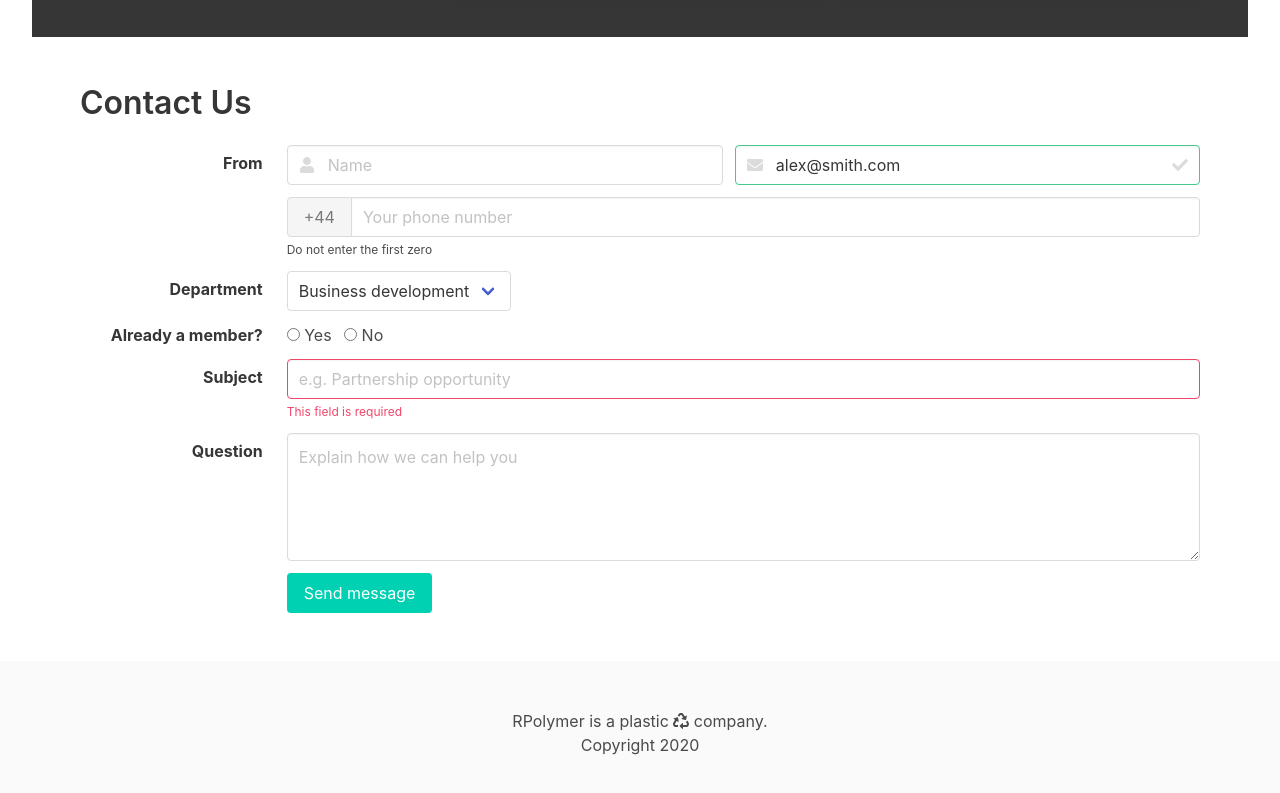
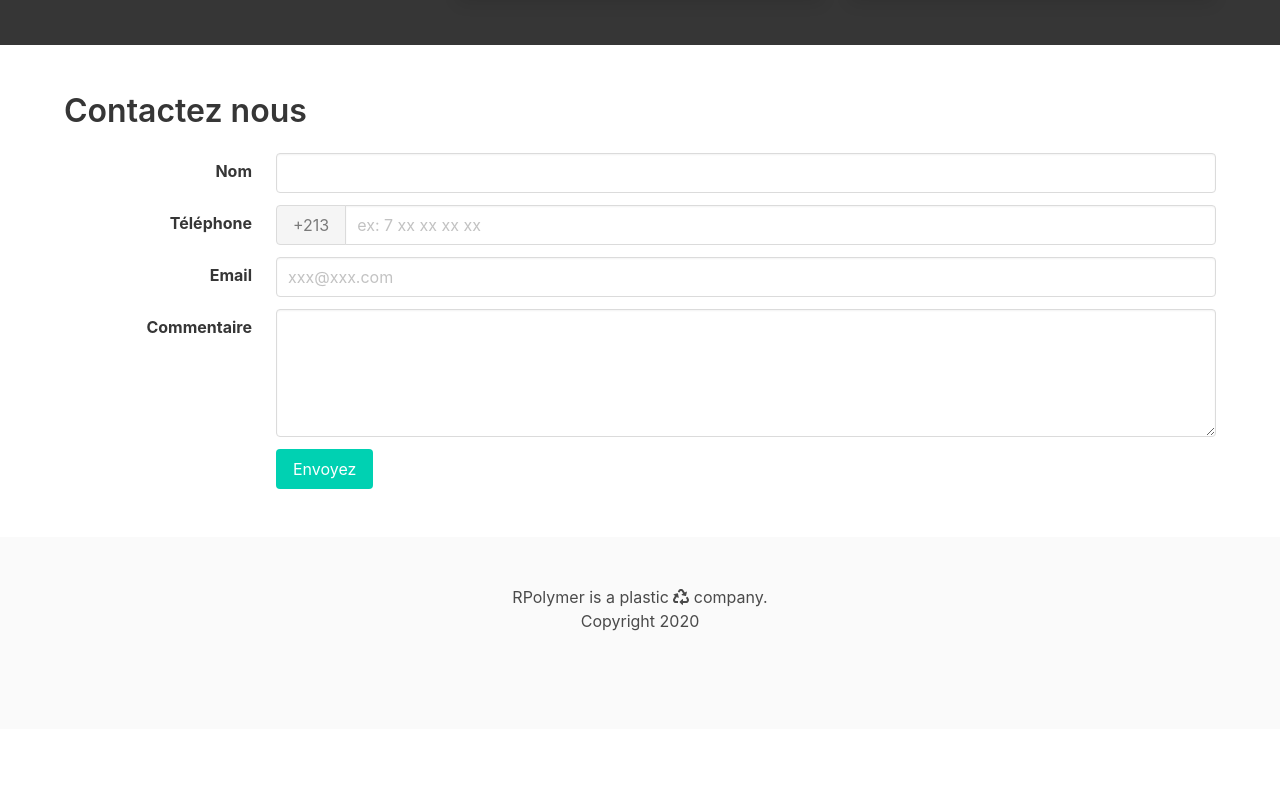
Before and after one commit to badidou/badidou.github.io, a plain HTML site: page index.html in a window 1280 px wide. Shown: the part 1395-2188 px from the top of the page. After the commit the page ends 2124 px from the top, so only its background shows below. Drawn offline with nearby package versions, Linux system fonts and the light colour scheme.

Commit message:
change the form

```diff
--- a/index.html
+++ b/index.html
@@ -10,7 +10,6 @@
   <body>
 
 
-    <div class="container is-fluid">
       <nav class="navbar" role="navigation" aria-label="main navigation">
         <div class="navbar-brand">
           <a class="navbar-item" href="#">
@@ -101,87 +100,16 @@
     <section class="hero">
       <div class="hero-body">
         <div class="container">
-          <h1 class="title">Contact Us</h1>
+          <h1 class="title">Contactez nous</h1>
+
           <div class="field is-horizontal">
             <div class="field-label is-normal">
-              <label class="label">From</label>
+              <label class="label">Nom</label>
             </div>
             <div class="field-body">
               <div class="field">
-                <p class="control is-expanded has-icons-left">
-                  <input class="input" type="text" placeholder="Name">
-                  <span class="icon is-small is-left">
-                    <i class="fas fa-user"></i>
-                  </span>
-                </p>
-              </div>
-              <div class="field">
-                <p class="control is-expanded has-icons-left has-icons-right">
-                  <input class="input is-success" type="email" placeholder="Email" value="alex@smith.com">
-                  <span class="icon is-small is-left">
-                    <i class="fas fa-envelope"></i>
-                  </span>
-                  <span class="icon is-small is-right">
-                    <i class="fas fa-check"></i>
-                  </span>
-                </p>
-              </div>
-            </div>
-          </div>
-
-          <div class="field is-horizontal">
-            <div class="field-label"></div>
-            <div class="field-body">
-              <div class="field is-expanded">
-                <div class="field has-addons">
-                  <p class="control">
-                    <a class="button is-static">
-                      +44
-                    </a>
-                  </p>
-                  <p class="control is-expanded">
-                    <input class="input" type="tel" placeholder="Your phone number">
-                  </p>
-                </div>
-                <p class="help">Do not enter the first zero</p>
-              </div>
-            </div>
-          </div>
-
-          <div class="field is-horizontal">
-            <div class="field-label is-normal">
-              <label class="label">Department</label>
-            </div>
-            <div class="field-body">
-              <div class="field is-narrow">
                 <div class="control">
-                  <div class="select is-fullwidth">
-                    <select>
-                      <option>Business development</option>
-                      <option>Marketing</option>
-                      <option>Sales</option>
-                    </select>
-                  </div>
-                </div>
-              </div>
-            </div>
-          </div>
-
-          <div class="field is-horizontal">
-            <div class="field-label">
-              <label class="label">Already a member?</label>
-            </div>
-            <div class="field-body">
-              <div class="field is-narrow">
-                <div class="control">
-                  <label class="radio">
-                    <input type="radio" name="member">
-                    Yes
-                  </label>
-                  <label class="radio">
-                    <input type="radio" name="member">
-                    No
-                  </label>
+                  <input class="input" type="text" placeholder="">
                 </div>
               </div>
             </div>
@@ -189,28 +117,47 @@
 
           <div class="field is-horizontal">
             <div class="field-label is-normal">
-              <label class="label">Subject</label>
+              <label class="label">Téléphone</label>
             </div>
             <div class="field-body">
-              <div class="field">
-                <div class="control">
-                  <input class="input is-danger" type="text" placeholder="e.g. Partnership opportunity">
+              <div class="field is-expanded">
+                <div class="field has-addons">
+                  <p class="control">
+                    <a class="button is-static">
+                      +213
+                    </a>
+                  </p>
+                  <p class="control is-expanded">
+                    <input class="input" type="tel" placeholder="ex: 7 xx xx xx xx ">
+                  </p>
                 </div>
-                <p class="help is-danger">
-                  This field is required
-                </p>
+                <!-- <p class="help">Do not enter the first zero</p> -->
               </div>
             </div>
           </div>
 
           <div class="field is-horizontal">
             <div class="field-label is-normal">
-              <label class="label">Question</label>
+              <label class="label">Email</label>
             </div>
             <div class="field-body">
               <div class="field">
                 <div class="control">
-                  <textarea class="textarea" placeholder="Explain how we can help you"></textarea>
+                  <input class="input" type="email" placeholder="xxx@xxx.com">
+                </div>
+              </div>
+            </div>
+          </div>
+
+
+          <div class="field is-horizontal">
+            <div class="field-label is-normal">
+              <label class="label">Commentaire</label>
+            </div>
+            <div class="field-body">
+              <div class="field">
+                <div class="control">
+                  <textarea class="textarea" placeholder=""></textarea>
                 </div>
               </div>
             </div>
@@ -224,7 +171,7 @@
               <div class="field">
                 <div class="control">
                   <button class="button is-primary">
-                    Send message
+                    Envoyez
                   </button>
                 </div>
               </div>
@@ -235,7 +182,6 @@
       </div>
     </section>
 
-    </div>
 
 
 
```
